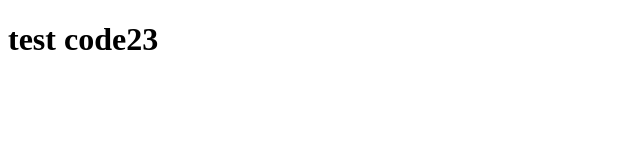
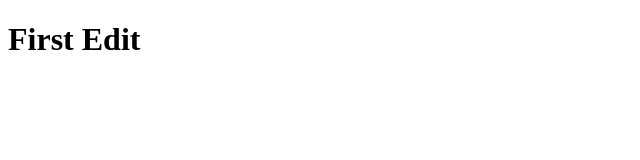
Before and after one commit to HyazSoft/intermitra, a React (Vite) app: page / in a window 1280 px wide. Shown: the top 160 px of the page, without its empty margins (0-640 px from the left). Built offline with nearby package versions, Linux system fonts and the light colour scheme.

Commit message:
Pengubahan Pertama

```diff
--- a/src/App.jsx
+++ b/src/App.jsx
@@ -8,7 +8,7 @@ function App() {
 
   return (
     <>
-     <h1>test code23</h1>
+     <h1>First Edit</h1>
     </>
   )
 }
```
